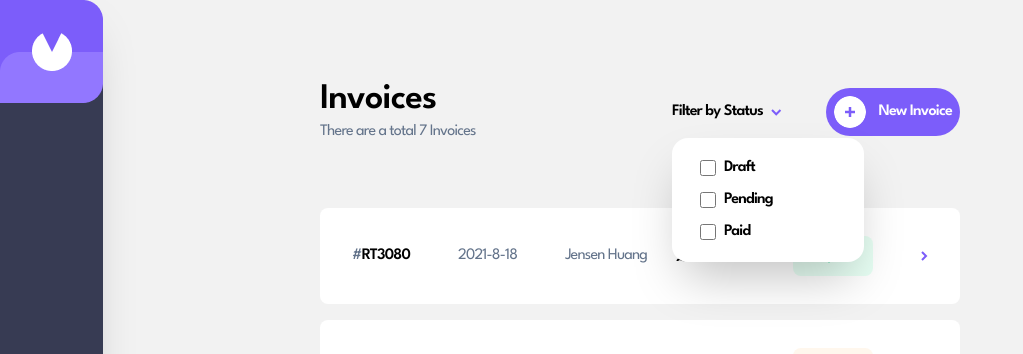
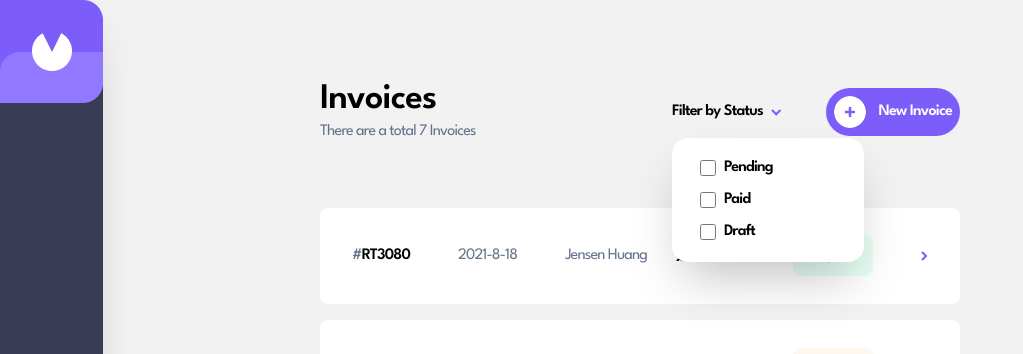
Before and after one commit to VibhourSharma/Invoice-app, a React (Vite) app: page / in a window 1280 px wide. Both pictures are taken after a click on the element "Filter by Status". Shown: the top 354 px of the page, without its empty margins (0-1023 px from the left). Built offline with nearby package versions, Linux system fonts and the light colour scheme.

Commit message:
⚒️Feat: Broken Dashboard into different components

```diff
--- a/src/components/IncoiceDashboard.jsx
+++ b/src/components/IncoiceDashboard.jsx
@@ -1,9 +1,8 @@
 import { useState, useEffect } from "react";
-import downIcon from "../assets/icon-arrow-down.svg";
 import plusIcon from "../assets/plus.png";
-import rightArrow from "../assets/icon-arrow-right.svg";
 import data from "../Data";
-import { Link } from "react-router-dom";
+import InvoiceFilter from "./InvoiceFilter";
+import InvoiceList from "./InvoiceList";
 
 const InvoiceDashboard = ({ handleNewInvoiceClick }) => {
   const statusColors = {
@@ -14,37 +13,31 @@ const InvoiceDashboard = ({ handleNewInvoiceClick }) => {
 
   const [isChecked, setIsChecked] = useState(false);
   const [selectedFilters, setSelectedFilters] = useState([]);
+  const [filteredData, setFilteredData] = useState(data);
 
-  const [allData, setAllData] = useState(data);
-  const [filteredData, setFilteredData] = useState(allData);
+  const toggleCheckbox = () => setIsChecked(!isChecked);
 
-  function handleOpen() {
-    setIsChecked(!isChecked);
-  }
-
-  useEffect(() => {
-    sessionStorage.setItem("invoiceData", JSON.stringify(allData));
-  }, [allData]);
-
-  function filter(e) {
+  const handleFilterChange = (e) => {
     const filterValue = e.target.value;
-    setSelectedFilters((prevFilters) => {
-      if (prevFilters.includes(filterValue)) {
-        return prevFilters.filter((filter) => filter !== filterValue);
-      } else {
-        return [filterValue];
-      }
-    });
-  }
+    setSelectedFilters((prevFilters) =>
+      prevFilters.includes(filterValue)
+        ? prevFilters.filter((filter) => filter !== filterValue)
+        : [...prevFilters, filterValue]
+    );
+  };
 
   useEffect(() => {
     const updatedData =
       selectedFilters.length === 0
-        ? allData
-        : allData.filter((invoice) => selectedFilters.includes(invoice.status));
+        ? data
+        : data.filter((invoice) => selectedFilters.includes(invoice.status));
 
     setFilteredData(updatedData);
   }, [selectedFilters]);
+
+  useEffect(() => {
+    sessionStorage.setItem("invoiceData", JSON.stringify(data));
+  }, []);
 
   return (
     <div className="dark:bg-[#141625] dark:text-white bg-[#F2F2F2] flex min-h-screen justify-center font-def tracking-tighter">
@@ -57,53 +50,13 @@ const InvoiceDashboard = ({ handleNewInvoiceClick }) => {
             </p>
           </div>
           <div className="flex items-center justify-between w-72">
-            <div
-              className="flex items-center text-base font-bold font-def cursor-pointer relative"
-              onClick={handleOpen}
-            >
-              Filter by Status
-              <img src={downIcon} alt="icon" className="ml-2" />
-            </div>
-            {isChecked && (
-              <div className="absolute mt-44 bg-white rounded-2xl shadow-2xl w-48 px-2 py-3.5 flex flex-col justify-center text-base font-bold dark:bg-[#1E2139]">
-                <div className="flex m-1">
-                  <label className="flex items-center gap-2">
-                    <input
-                      type="checkbox"
-                      className="ml-4 w-4 h-4 cursor-pointer"
-                      onChange={(e) => filter(e)}
-                      checked={selectedFilters.includes("draft")}
-                      value="draft"
-                    />
-                    Draft
-                  </label>
-                </div>
-                <div className="flex m-1">
-                  <label className="flex items-center gap-2">
-                    <input
-                      type="checkbox"
-                      className="relative ml-4 w-4 h-4 cursor-pointer"
-                      value="pending"
-                      checked={selectedFilters.includes("pending")}
-                      onChange={(e) => filter(e)}
-                    />
-                    Pending
-                  </label>
-                </div>
-                <div className="flex m-1">
-                  <label className="flex items-center gap-2">
-                    <input
-                      type="checkbox"
-                      className="ml-4 w-4 h-4 cursor-pointer"
-                      checked={selectedFilters.includes("paid")}
-                      onChange={(e) => filter(e)}
-                      value="paid"
-                    />
-                    Paid
-                  </label>
-                </div>
-              </div>
-            )}
+            <InvoiceFilter
+              isChecked={isChecked}
+              toggleCheckbox={toggleCheckbox}
+              selectedFilters={selectedFilters}
+              handleFilterChange={handleFilterChange}
+              statusColors={statusColors}
+            />
             <button
               className="bg-[#7C5DFA] text-white flex items-center rounded-r-3xl rounded-l-3xl text-base font-bold p-2 gap-3"
               onClick={handleNewInvoiceClick}
@@ -113,35 +66,7 @@ const InvoiceDashboard = ({ handleNewInvoiceClick }) => {
             </button>
           </div>
         </div>
-
-        {/* Mapping over the data  */}
-        {filteredData.map((d) => (
-          <Link to={`/InvoiceDashboard/receipt/${d.id}`} key={d.id}>
-            <div className="flex rounded-lg h-24 bg-white mt-4 justify-between dark:bg-[#1E2139] hover:border hover:border-[#7C5DFA] cursor-pointer">
-              <div className="flex items-center">
-                <span className="font-bold mr-12 ml-8">
-                  <span className="text-slate-500">#</span>
-                  {d.id}
-                </span>
-                <span className="text-slate-500 mr-12">{d.createdAt}</span>
-                <span className="text-slate-500">{d.clientName}</span>
-              </div>
-
-              {/* right side  */}
-              <div className="flex items-center">
-                <span className="font-bold text-xl mr-12">£ {d.total}</span>
-                <div
-                  className={`dark:bg-opacity-5 font-semibold rounded-lg flex items-center justify-center w-20 p-0.5 mr-12 ${
-                    statusColors[d.status]
-                  } ${d.status === "draft" ? "dark:text-white" : ""}`}
-                >
-                  <span className="text-3xl">•</span> {d.status}
-                </div>
-                <img src={rightArrow} alt=">" className="mr-8" />
-              </div>
-            </div>
-          </Link>
-        ))}
+        <InvoiceList filteredData={filteredData} statusColors={statusColors} />
       </div>
     </div>
   );
--- /dev/null
+++ b/src/components/InvoiceFilter.jsx
@@ -0,0 +1,40 @@
+import React from "react";
+import downIcon from "../assets/icon-arrow-down.svg";
+
+const InvoiceFilter = ({
+  isChecked,
+  toggleCheckbox,
+  selectedFilters,
+  handleFilterChange,
+  statusColors,
+}) => (
+  <>
+    <div
+      className="flex items-center text-base font-bold font-def cursor-pointer relative"
+      onClick={toggleCheckbox}
+    >
+      Filter by Status
+      <img src={downIcon} alt="icon" className="ml-2" />
+    </div>
+    {isChecked && (
+      <div className="absolute mt-44 bg-white rounded-2xl shadow-2xl w-48 px-2 py-3.5 flex flex-col justify-center text-base font-bold dark:bg-[#1E2139]">
+        {Object.keys(statusColors).map((status) => (
+          <div className="flex m-1" key={status}>
+            <label className="flex items-center gap-2">
+              <input
+                type="checkbox"
+                className="ml-4 w-4 h-4 cursor-pointer"
+                onChange={handleFilterChange}
+                checked={selectedFilters.includes(status)}
+                value={status}
+              />
+              {status.charAt(0).toUpperCase() + status.slice(1)}
+            </label>
+          </div>
+        ))}
+      </div>
+    )}
+  </>
+);
+
+export default InvoiceFilter;
--- /dev/null
+++ b/src/components/InvoiceList.jsx
@@ -0,0 +1,35 @@
+import React from "react";
+import { Link } from "react-router-dom";
+import rightArrow from "../assets/icon-arrow-right.svg";
+
+const InvoiceList = ({ filteredData, statusColors }) => (
+  <>
+    {filteredData.map((invoice) => (
+      <Link to={`/InvoiceDashboard/receipt/${invoice.id}`} key={invoice.id}>
+        <div className="flex rounded-lg h-24 bg-white mt-4 justify-between dark:bg-[#1E2139] hover:border hover:border-[#7C5DFA] cursor-pointer">
+          <div className="flex items-center">
+            <span className="font-bold mr-12 ml-8">
+              <span className="text-slate-500">#</span>
+              {invoice.id}
+            </span>
+            <span className="text-slate-500 mr-12">{invoice.createdAt}</span>
+            <span className="text-slate-500">{invoice.clientName}</span>
+          </div>
+          <div className="flex items-center">
+            <span className="font-bold text-xl mr-12">£ {invoice.total}</span>
+            <div
+              className={`dark:bg-opacity-5 font-semibold rounded-lg flex items-center justify-center w-20 p-0.5 mr-12 ${
+                statusColors[invoice.status]
+              } ${invoice.status === "draft" ? "dark:text-white" : ""}`}
+            >
+              <span className="text-3xl">•</span> {invoice.status}
+            </div>
+            <img src={rightArrow} alt=">" className="mr-8" />
+          </div>
+        </div>
+      </Link>
+    ))}
+  </>
+);
+
+export default InvoiceList;
```
